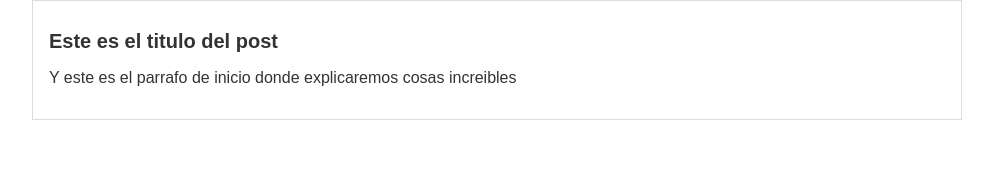
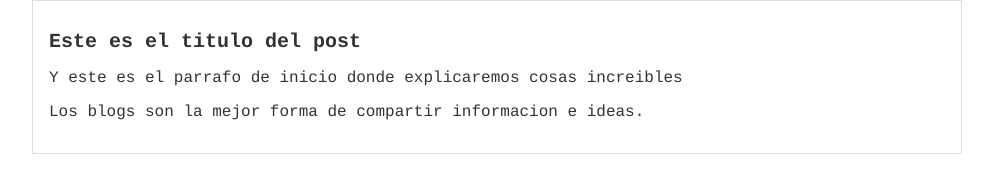
Before and after one commit to ErickRg96/hyperblog, a plain HTML site: page index.html in a window 1280 px wide. Shown: the whole page, without its empty margins (143-1136 px from the left). Drawn offline with Linux system fonts and the light colour scheme.

Commit message:
Agregado el contenido del blog y una mejor tipografia

```diff
--- a/css/estilos.css
+++ b/css/estilos.css
@@ -1,6 +1,6 @@
 body {
     text-align: center;
-    font-family: 'Arial';
+    font-family: Courier;
     color: #333;
     font-size: 16px;
     margin: 0;
--- a/index.html
+++ b/index.html
@@ -13,6 +13,7 @@
         <div id="post">
             <h1>Este es el titulo del post</h1>
             <p>Y este es el parrafo de inicio donde explicaremos cosas increibles</p>
+            <p>Los blogs son la mejor forma de compartir informacion e ideas.</p>
 
         </div>
 
```
